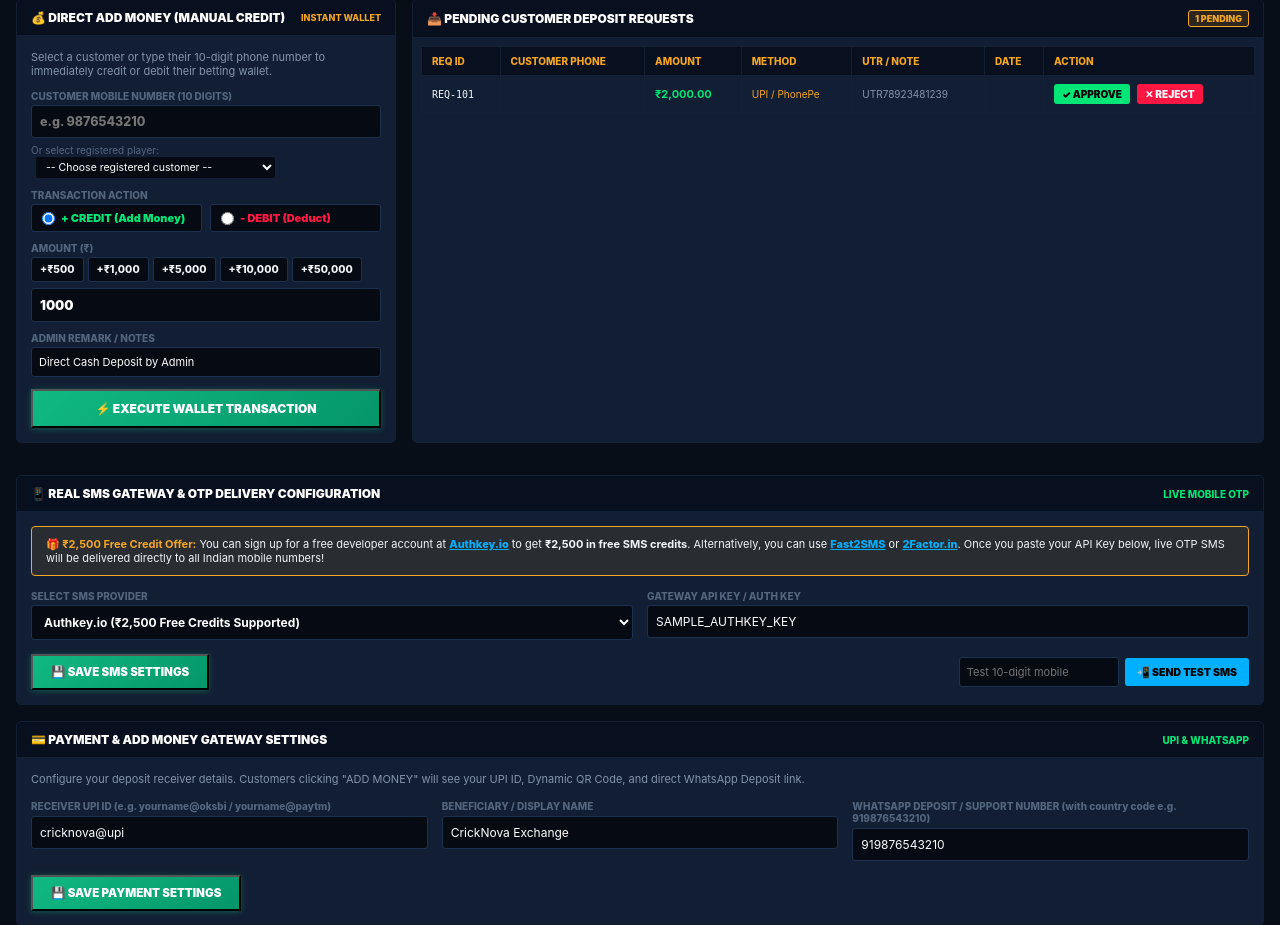
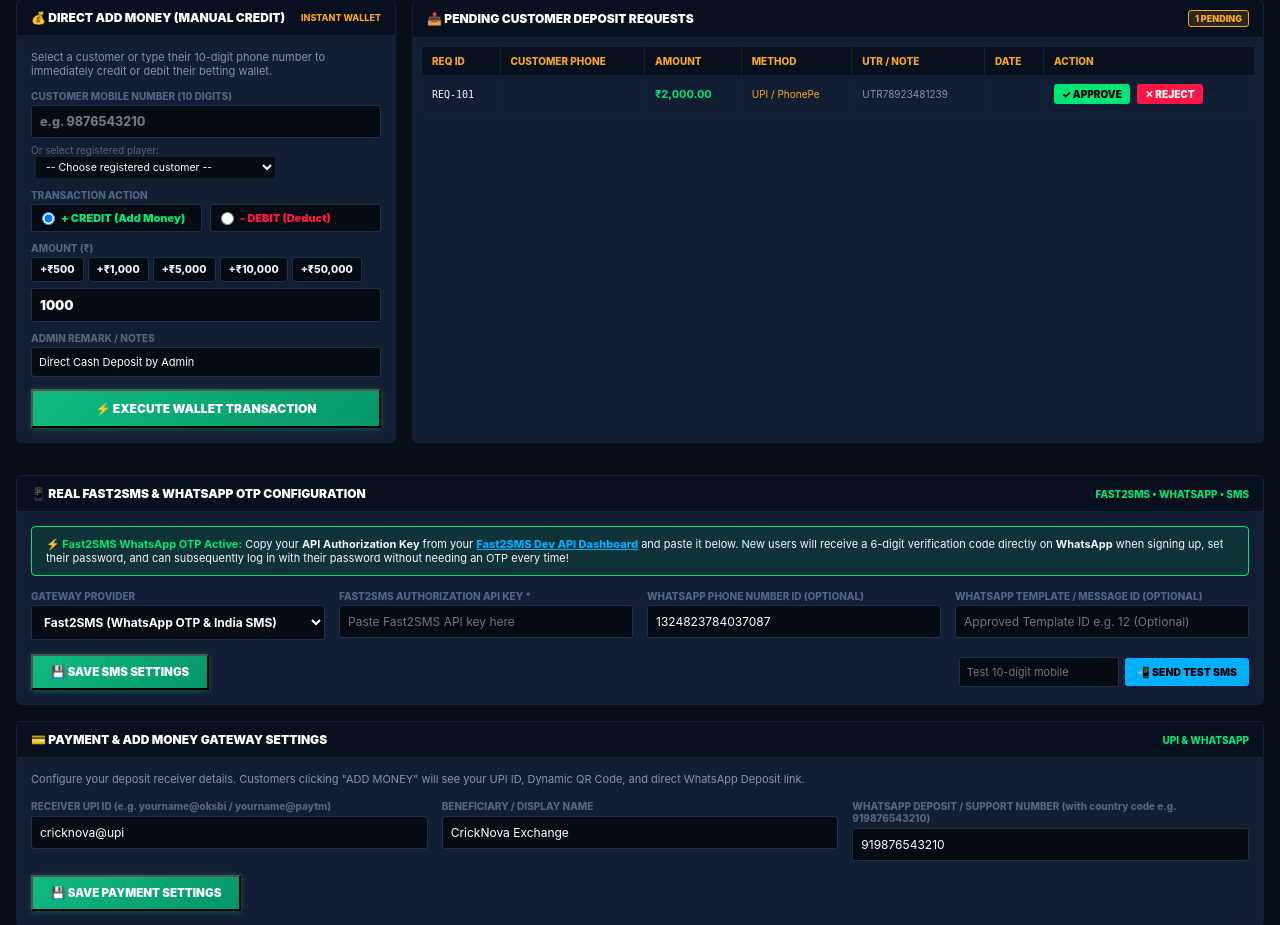
Before and after one commit to mdsaleheen2006-png/cricknova, a FastAPI app: page /admin in a window 1280 px wide. Shown: the part 168-1093 px from the top of the page. Run offline with FastAPI, Linux system fonts and the light colour scheme; data that the repository does not hold is empty.

Commit message:
Implement Fast2SMS WhatsApp OTP and PBKDF2 SHA-256 encryption for two-tier login

```diff
--- a/app.py
+++ b/app.py
@@ -887,47 +887,97 @@ async def download_apk():
 
 # ==================== PASSWORD & REAL SMS GATEWAY HELPERS ====================
 def hash_password(password: str) -> str:
-    salt = "cricknova_secure_2026_salt"
-    return hashlib.sha256((salt + password).encode("utf-8")).hexdigest()
+    # High-grade cryptographic encryption: PBKDF2 with SHA-256 and 100,000 iterations
+    salt = b"cricknova_super_secure_vault_2026"
+    key = hashlib.pbkdf2_hmac("sha256", password.encode("utf-8"), salt, 100000)
+    return key.hex()
 
 def verify_password(password: str, hashed: str) -> bool:
     if not hashed:
         return False
-    return hash_password(password) == hashed
+    # 1. Verify against PBKDF2 SHA-256
+    salt = b"cricknova_super_secure_vault_2026"
+    key = hashlib.pbkdf2_hmac("sha256", password.encode("utf-8"), salt, 100000).hex()
+    if key == hashed:
+        return True
+    # 2. Backward compatibility with legacy SHA-256 for demo accounts
+    legacy_salt = "cricknova_secure_2026_salt"
+    legacy_hash = hashlib.sha256((legacy_salt + password).encode("utf-8")).hexdigest()
+    return legacy_hash == hashed
 
 def send_sms_otp(mobile: str, otp: str) -> Dict[str, Any]:
     all_data = load_all_user_data()
     sms_cfg = all_data.get("sms_config", {})
-    provider = str(sms_cfg.get("provider", "authkey")).lower()
-    api_key = str(sms_cfg.get("api_key") or os.getenv("SMS_API_KEY", "")).strip()
-
-    if not api_key:
-        print(f"[SMS SIMULATION] Sent OTP {otp} to mobile +91 {mobile} (Demo Mode)")
+    provider = str(sms_cfg.get("provider", "fast2sms")).lower()
+    api_key = str(sms_cfg.get("api_key") or os.getenv("FAST2SMS_API_KEY", "") or os.getenv("SMS_API_KEY", "")).strip()
+
+    if not api_key or api_key in ["SAMPLE_AUTHKEY_KEY", "YOUR_API_KEY"]:
+        print(f"[OTP SIMULATION] Sent OTP {otp} to mobile +91 {mobile} (Demo Mode)")
         return {
             "status": "simulated",
             "provider": "demo",
-            "message": f"Demo OTP is {otp}. (To send live SMS, paste your Authkey.io or Fast2SMS API key in Admin Panel)"
+            "message": f"Demo OTP is {otp}. (To send live WhatsApp OTP, save your Fast2SMS API key in Admin Panel)"
         }
 
     try:
-        if provider == "authkey":
-            # Authkey.io OTP API (Supports ₹2,500 startup credits)
+        if provider in ["fast2sms", "fast2sms_whatsapp"]:
+            # Fast2SMS Multi-Channel Delivery (WhatsApp -> Smart OTP -> Direct OTP -> Quick Route)
+            whatsapp_phone_id = str(sms_cfg.get("whatsapp_phone_number_id", "")).strip()
+            whatsapp_msg_id = str(sms_cfg.get("whatsapp_message_id", "")).strip()
+            smart_otp_id = str(sms_cfg.get("smart_otp_id", "")).strip()
+
+            # 1. WhatsApp Official Fast2SMS Template API
+            if whatsapp_phone_id and whatsapp_msg_id:
+                try:
+                    url = f"https://www.fast2sms.com/dev/whatsapp?message_id={whatsapp_msg_id}&phone_number_id={whatsapp_phone_id}&numbers={mobile}&variables_values={otp}"
+                    req = urllib.request.Request(url, headers={"Authorization": api_key, "User-Agent": "CrickNova/1.0"})
+                    with urllib.request.urlopen(req, timeout=7) as resp:
+                        res_body = resp.read().decode()
+                        print(f"[Fast2SMS WhatsApp API Response]: {res_body}")
+                        return {"status": "sent", "channel": "whatsapp", "provider": "fast2sms", "response": res_body}
+                except Exception as wa_err:
+                    print(f"[Fast2SMS WhatsApp API Error, falling back]: {wa_err}")
+
+            # 2. Smart OTP Route (WhatsApp Priority with SMS Fallback)
+            if smart_otp_id:
+                try:
+                    url = "https://www.fast2sms.com/dev/otp/send"
+                    payload = json.dumps({"mobile": mobile, "otp_id": smart_otp_id, "otp": otp}).encode("utf-8")
+                    req = urllib.request.Request(url, data=payload, headers={"authorization": api_key, "Content-Type": "application/json", "User-Agent": "CrickNova/1.0"})
+                    with urllib.request.urlopen(req, timeout=7) as resp:
+                        res_body = resp.read().decode()
+                        print(f"[Fast2SMS Smart OTP Response]: {res_body}")
+                        return {"status": "sent", "channel": "smart_otp", "provider": "fast2sms", "response": res_body}
+                except Exception as smart_err:
+                    print(f"[Fast2SMS Smart OTP Error, falling back]: {smart_err}")
+
+            # 3. Direct Fast2SMS OTP Route
+            try:
+                url = f"https://www.fast2sms.com/dev/bulkV2?authorization={api_key}&variables_values={otp}&route=otp&numbers={mobile}"
+                req = urllib.request.Request(url, headers={"User-Agent": "CrickNova/1.0"})
+                with urllib.request.urlopen(req, timeout=7) as resp:
+                    res_body = resp.read().decode()
+                    print(f"[Fast2SMS OTP Route Response]: {res_body}")
+                    return {"status": "sent", "channel": "otp_route", "provider": "fast2sms", "response": res_body}
+            except Exception as otp_err:
+                print(f"[Fast2SMS OTP Route Error, trying Quick route]: {otp_err}")
+                # 4. Fast2SMS Quick Route (route=q)
+                url = f"https://www.fast2sms.com/dev/bulkV2?authorization={api_key}&message=Your+CrickNova+verification+code+is+{otp}.+Do+not+share+it.&language=english&route=q&numbers={mobile}"
+                req = urllib.request.Request(url, headers={"User-Agent": "CrickNova/1.0"})
+                with urllib.request.urlopen(req, timeout=7) as resp:
+                    res_body = resp.read().decode()
+                    print(f"[Fast2SMS Quick Route Response]: {res_body}")
+                    return {"status": "sent", "channel": "quick_sms", "provider": "fast2sms", "response": res_body}
+
+        elif provider == "authkey":
             url = f"https://api.authkey.io/request?authkey={api_key}&mobile={mobile}&country_code=91&sid=1001&otp={otp}"
             req = urllib.request.Request(url, headers={"User-Agent": "CrickNova/1.0"})
             with urllib.request.urlopen(req, timeout=6) as resp:
                 res_body = resp.read().decode()
                 print(f"[Authkey.io Response]: {res_body}")
                 return {"status": "sent", "provider": "authkey", "response": res_body}
-        elif provider == "fast2sms":
-            # Fast2SMS Quick OTP API (Direct India route)
-            url = f"https://www.fast2sms.com/dev/bulkV2?authorization={api_key}&variables_values={otp}&route=otp&numbers={mobile}"
-            req = urllib.request.Request(url, headers={"User-Agent": "CrickNova/1.0"})
-            with urllib.request.urlopen(req, timeout=6) as resp:
-                res_body = resp.read().decode()
-                print(f"[Fast2SMS Response]: {res_body}")
-                return {"status": "sent", "provider": "fast2sms", "response": res_body}
+
         elif provider == "2factor":
-            # 2Factor.in OTP API
             url = f"https://2factor.in/API/V1/{api_key}/SMS/{mobile}/{otp}/OTP1"
             req = urllib.request.Request(url, headers={"User-Agent": "CrickNova/1.0"})
             with urllib.request.urlopen(req, timeout=6) as resp:
@@ -936,7 +986,7 @@ def send_sms_otp(mobile: str, otp: str) -> Dict[str, Any]:
                 return {"status": "sent", "provider": "2factor", "response": res_body}
     except Exception as e:
         print(f"[SMS Gateway Error]: {e}")
-        return {"status": "error", "error": str(e), "message": f"SMS Gateway error: {e}"}
+        return {"status": "error", "error": str(e), "message": f"Gateway error: {e}"}
 
     return {"status": "simulated", "message": f"OTP is {otp}"}
 
@@ -1210,21 +1260,27 @@ async def get_current_auth_user(request: Request):
 @app.post("/api/admin/sms-config")
 async def save_sms_config(request: Request):
     data = await request.json()
-    provider = str(data.get("provider", "authkey")).lower()
+    provider = str(data.get("provider", "fast2sms")).lower()
     api_key = str(data.get("api_key", "")).strip()
     sender_id = str(data.get("sender_id", "")).strip()
+    whatsapp_phone_number_id = str(data.get("whatsapp_phone_number_id", "")).strip()
+    whatsapp_message_id = str(data.get("whatsapp_message_id", "")).strip()
+    smart_otp_id = str(data.get("smart_otp_id", "")).strip()
 
     all_data = load_all_user_data()
     all_data["sms_config"] = {
         "provider": provider,
         "api_key": api_key,
         "sender_id": sender_id,
+        "whatsapp_phone_number_id": whatsapp_phone_number_id,
+        "whatsapp_message_id": whatsapp_message_id,
+        "smart_otp_id": smart_otp_id,
         "updated_at": time.strftime("%Y-%m-%d %H:%M:%S")
     }
     save_all_user_data(all_data)
     return JSONResponse(content={
         "status": "success",
-        "message": f"SMS Gateway configured successfully for {provider.upper()}!"
+        "message": f"Gateway configured successfully for {provider.upper()} (WhatsApp & SMS)!"
     })
 
 @app.post("/api/admin/send-test-sms")
--- a/templates/admin.html
+++ b/templates/admin.html
@@ -352,32 +352,49 @@
     <!-- 3. REAL SMS GATEWAY & OTP DELIVERY DESK -->
     <div class="admin-card">
       <div class="admin-card-header">
-        <span class="admin-card-title">📱 REAL SMS GATEWAY & OTP DELIVERY CONFIGURATION</span>
-        <span style="font-size: 10px; color: var(--color-green); font-weight: 800;">LIVE MOBILE OTP</span>
+        <span class="admin-card-title">📱 REAL FAST2SMS & WHATSAPP OTP CONFIGURATION</span>
+        <span style="font-size: 10px; color: var(--color-green); font-weight: 800;">FAST2SMS • WHATSAPP • SMS</span>
       </div>
       <div class="admin-card-body">
-        <div style="background: rgba(245, 166, 35, 0.1); border: 1px solid var(--winbuzz-gold); border-radius: 4px; padding: 10px 14px; margin-bottom: 14px; font-size: 11px;">
-          <strong style="color: var(--winbuzz-gold);">🎁 ₹2,500 Free Credit Offer:</strong>
-          You can sign up for a free developer account at <a href="https://authkey.io" target="_blank" style="color: #00b0ff; font-weight: 800;">Authkey.io</a> to get <strong>₹2,500 in free SMS credits</strong>. Alternatively, you can use <a href="https://fast2sms.com" target="_blank" style="color: #00b0ff; font-weight: 800;">Fast2SMS</a> or <a href="https://2factor.in" target="_blank" style="color: #00b0ff; font-weight: 800;">2Factor.in</a>. Once you paste your API Key below, live OTP SMS will be delivered directly to all Indian mobile numbers!
+        <div style="background: rgba(0, 230, 118, 0.1); border: 1px solid var(--color-green); border-radius: 4px; padding: 10px 14px; margin-bottom: 14px; font-size: 11px;">
+          <strong style="color: var(--color-green);">⚡ Fast2SMS WhatsApp OTP Active:</strong>
+          Copy your <strong>API Authorization Key</strong> from your <a href="https://www.fast2sms.com/app/dev-api" target="_blank" style="color: #00b0ff; font-weight: 800;">Fast2SMS Dev API Dashboard</a> and paste it below.
+          New users will receive a 6-digit verification code directly on <strong>WhatsApp</strong> when signing up, set their password, and can subsequently log in with their password without needing an OTP every time!
         </div>
 
         <div style="display: grid; grid-template-columns: repeat(auto-fit, minmax(280px, 1fr)); gap: 14px; margin-bottom: 14px;">
           <div>
             <label style="font-size: 10px; font-weight: 800; color: var(--text-dim); display: block; margin-bottom: 3px;">
-              SELECT SMS PROVIDER
+              GATEWAY PROVIDER
             </label>
             <select id="sms-provider-select" style="width: 100%; padding: 8px; background: var(--bg-darkest); border: 1px solid var(--border-light); color: #fff; font-size: 12px; font-weight: 700; border-radius: var(--radius-xs);">
+              <option value="fast2sms" {% if sms_config.provider == 'fast2sms' or not sms_config.provider %}selected{% endif %}>Fast2SMS (WhatsApp OTP & India SMS)</option>
               <option value="authkey" {% if sms_config.provider == 'authkey' %}selected{% endif %}>Authkey.io (₹2,500 Free Credits Supported)</option>
-              <option value="fast2sms" {% if sms_config.provider == 'fast2sms' %}selected{% endif %}>Fast2SMS (Quick OTP India)</option>
               <option value="2factor" {% if sms_config.provider == '2factor' %}selected{% endif %}>2Factor.in (Instant OTP)</option>
             </select>
           </div>
 
           <div>
             <label style="font-size: 10px; font-weight: 800; color: var(--text-dim); display: block; margin-bottom: 3px;">
-              GATEWAY API KEY / AUTH KEY
+              FAST2SMS AUTHORIZATION API KEY *
             </label>
-            <input type="text" id="sms-api-key" value="{{ sms_config.api_key }}" placeholder="Paste your API key here"
+            <input type="text" id="sms-api-key" value="{{ sms_config.api_key }}" placeholder="Paste Fast2SMS API key here"
+                   style="width: 100%; padding: 8px; background: var(--bg-darkest); border: 1px solid var(--border-light); color: #fff; font-size: 12px; border-radius: var(--radius-xs);">
+          </div>
+
+          <div>
+            <label style="font-size: 10px; font-weight: 800; color: var(--text-dim); display: block; margin-bottom: 3px;">
+              WHATSAPP PHONE NUMBER ID (OPTIONAL)
+            </label>
+            <input type="text" id="sms-wa-phone-id" value="{{ sms_config.whatsapp_phone_number_id }}" placeholder="WABA Phone Number ID (Optional)"
+                   style="width: 100%; padding: 8px; background: var(--bg-darkest); border: 1px solid var(--border-light); color: #fff; font-size: 12px; border-radius: var(--radius-xs);">
+          </div>
+
+          <div>
+            <label style="font-size: 10px; font-weight: 800; color: var(--text-dim); display: block; margin-bottom: 3px;">
+              WHATSAPP TEMPLATE / MESSAGE ID (OPTIONAL)
+            </label>
+            <input type="text" id="sms-wa-msg-id" value="{{ sms_config.whatsapp_message_id }}" placeholder="Approved Template ID e.g. 12 (Optional)"
                    style="width: 100%; padding: 8px; background: var(--bg-darkest); border: 1px solid var(--border-light); color: #fff; font-size: 12px; border-radius: var(--radius-xs);">
           </div>
         </div>
@@ -684,12 +701,19 @@
     async function saveSmsConfig() {
       const provider = document.getElementById('sms-provider-select').value;
       const apiKey = document.getElementById('sms-api-key').value.trim();
+      const waPhoneId = document.getElementById('sms-wa-phone-id')?.value.trim() || '';
+      const waMsgId = document.getElementById('sms-wa-msg-id')?.value.trim() || '';
 
       try {
         const res = await fetch('/api/admin/sms-config', {
           method: 'POST',
           headers: { 'Content-Type': 'application/json' },
-          body: JSON.stringify({ provider: provider, api_key: apiKey })
+          body: JSON.stringify({
+            provider: provider,
+            api_key: apiKey,
+            whatsapp_phone_number_id: waPhoneId,
+            whatsapp_message_id: waMsgId
+          })
         });
         const data = await res.json();
         if (res.ok) {
```
Also changed, not shown: data/user_state.json (+6 -3 lines), templates/login.html (+41 -20 lines).
